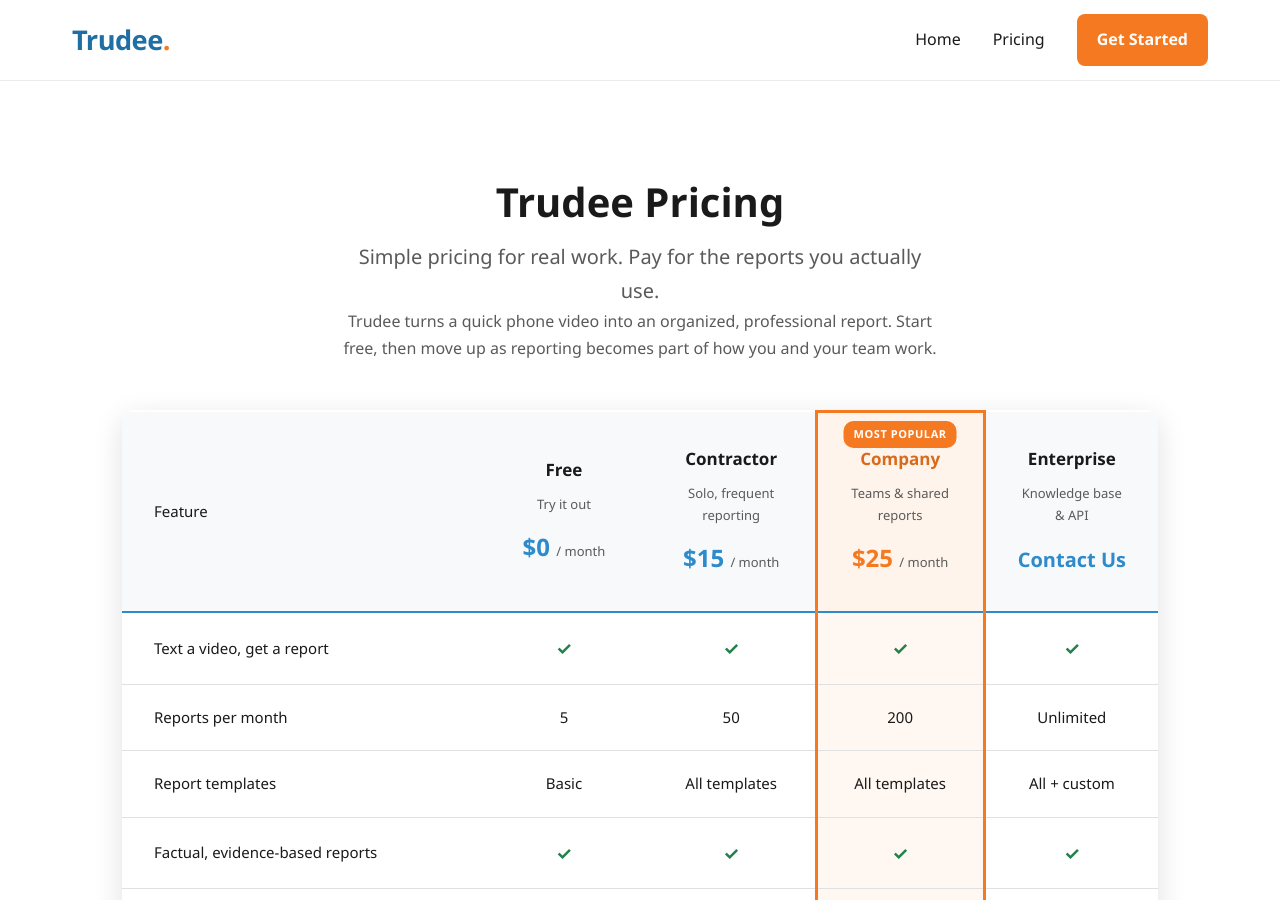
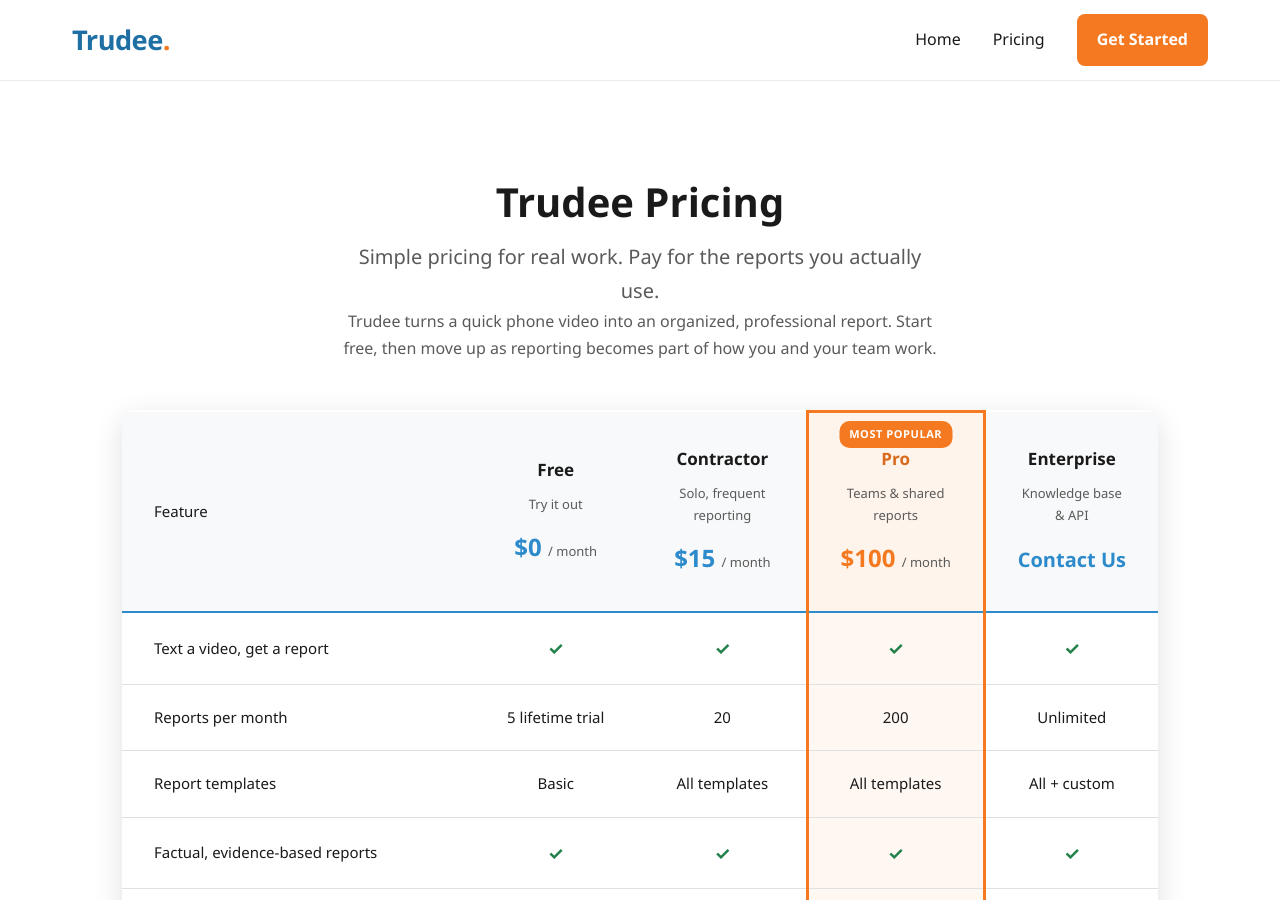
Before and after one commit to TrueUp-Pro/trudee_website, a Jekyll site: the page built from pricing.html, in a window 1280 px wide and 900 px high. Built offline with Jekyll 4.4.1, drawn with Linux system fonts in a browser that asks for light colours.

Commit message:
Update pricing.html

```diff
--- a/pricing.html
+++ b/pricing.html
@@ -28,9 +28,9 @@
             <span class="plan-price">$15 <span class="per">/ month</span></span>
           </th>
           <th scope="col" class="plan-col plan-featured">
-            <span class="plan-name">Company</span>
+            <span class="plan-name">Pro</span>
             <span class="plan-desc">Teams &amp; shared reports</span>
-            <span class="plan-price">$25 <span class="per">/ month</span></span>
+            <span class="plan-price">$100 <span class="per">/ month</span></span>
           </th>
           <th scope="col" class="plan-col">
             <span class="plan-name">Enterprise</span>
@@ -49,8 +49,8 @@
         </tr>
         <tr>
           <td class="feature-col">Reports per month</td>
-          <td>5</td>
-          <td>50</td>
+          <td>5 lifetime trial</td>
+          <td>20</td>
           <td>200</td>
           <td>Unlimited</td>
         </tr>
```
